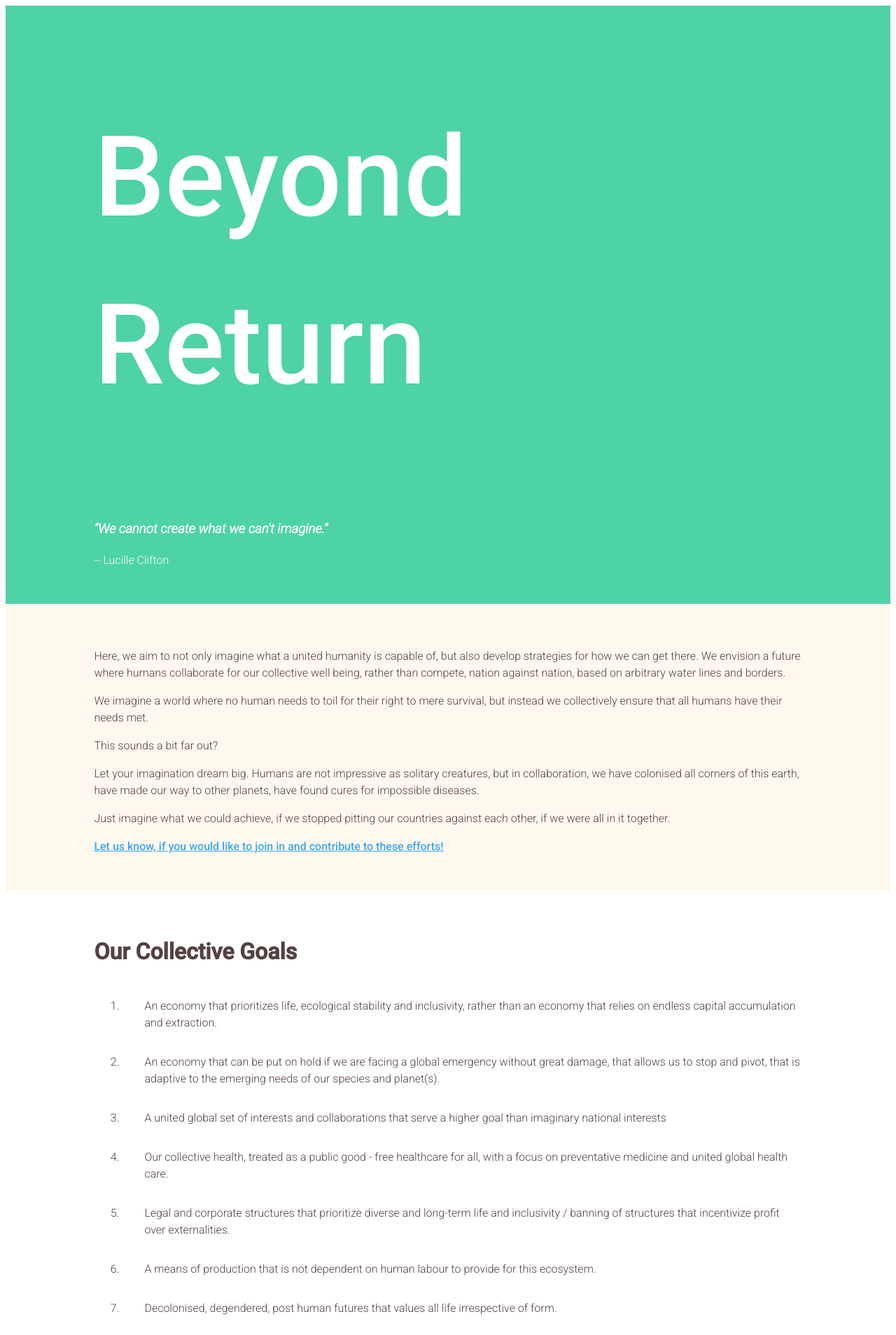
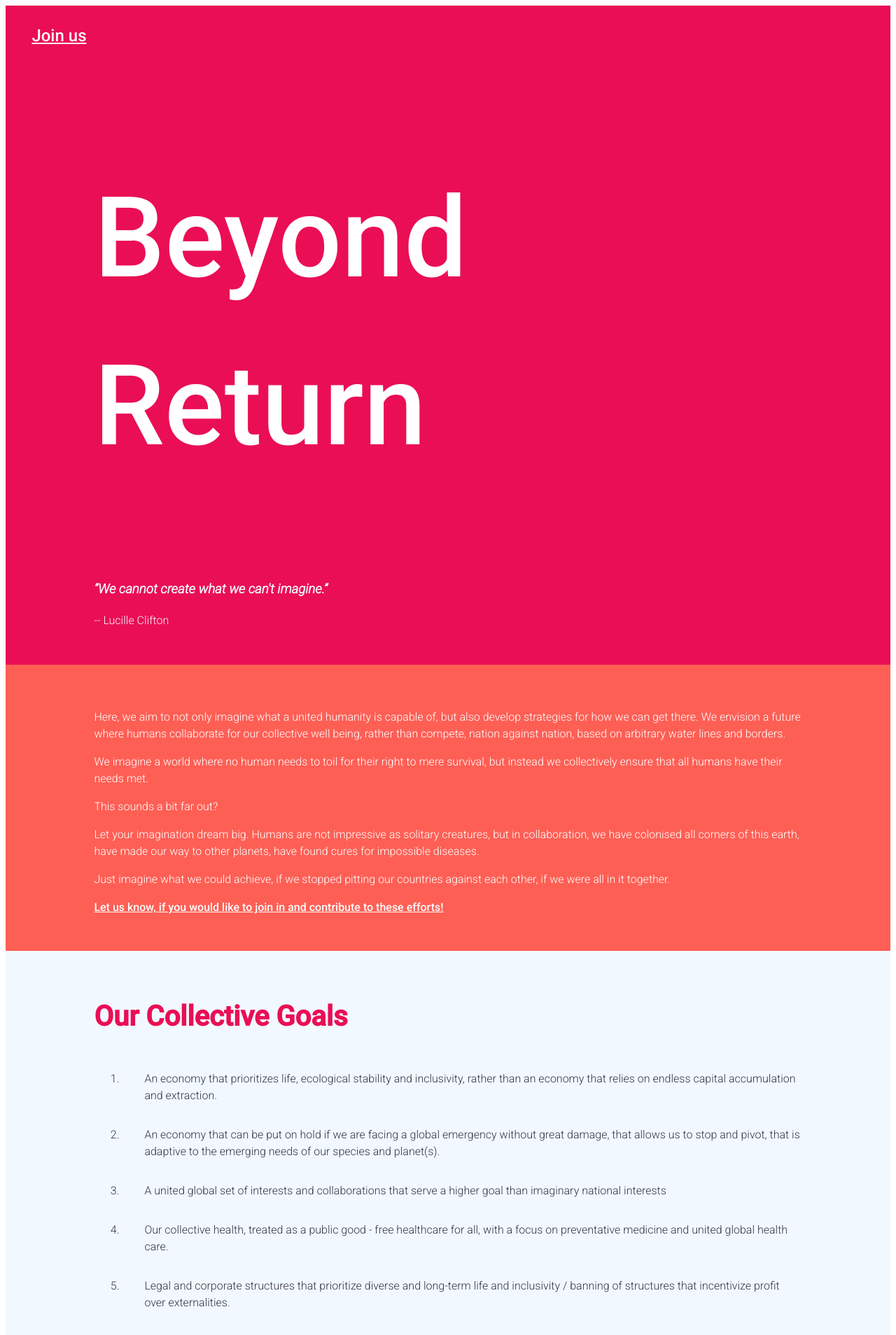
Before and after one commit to beyondreturn/beyondreturn.github.io, a Jekyll site: the page built from index.html, in a window 1280 px wide. Shown: the top 1908 px of the page at 70% size. Built offline with Jekyll 4.4.1, drawn with Linux system fonts in a browser that asks for light colours.

Commit message:
colors everywhere colors

```diff
--- a/_includes/navigation.html
+++ b/_includes/navigation.html
@@ -1,4 +1,4 @@
-<nav>
-  <a href="/">Home</a>
-  <a href="/">Join</a>
+
+<nav class="bg-color">
+  <a class="nav-link" href="https://docs.google.com/forms/d/e/1FAIpQLSf0qdDTUVmZSpm698EcGkgWbS2nXCn-Sk9aGnSsWyfb_lZUAQ/viewform" target="_blank">Join us</a>
 </nav>
--- a/_layouts/default.html
+++ b/_layouts/default.html
@@ -7,6 +7,7 @@
     <link href="https://fonts.googleapis.com/css2?family=Roboto:ital,wght@0,300;0,500;1,300&display=swap" rel="stylesheet">
   </head>
   <body>
+  	{% include navigation.html %}
     {{ content }}
   </body>
    <footer><p>Fiscally sponsored by District Commons - Join us as we explore experimental commoning in autonomous communities, spaces, and projects.</p>
--- a/_sass/main.scss
+++ b/_sass/main.scss
@@ -6,12 +6,13 @@ body {
 }
 
 body a {
-	color: #39a6f5;
+	color: #00A1E4;
 	font-weight: 500;
 }
 
 nav {
-
+	padding: 2%;
+	color: white;
 }
 
 li {
@@ -20,12 +21,15 @@ li {
 }
 
 footer {
-	margin-top: 5%;
-	background-color: #544141;
-	color: white;
+	background-color: #ea0e55;
+	color: #F2F8FF;
 	padding: 3% 10% 2% 10%;
 }
 
+.nav-link {
+	padding: 1%;
+	font-size: 1.5rem;
+}
 
 .section {
 	margin: 3% 10% 2% 10%;
@@ -33,6 +37,8 @@ footer {
 
 .section h1 {
 	padding-bottom: 2%;
+	color: #ea0e55;
+	font-size: 2.5rem;
 }
 
 .bg {
@@ -40,18 +46,30 @@ footer {
 }
 
 .bg-white {
-	background-color: white;
-	color: #544141;
+	background-color: #F2F8FF;
+	color: #333745;
 }
 
 .bg-color {
-	background-color: #4ed2a7;
+	background-color: #ea0e55;
+	color: #F2F8FF;
+}
+
+.bg-color-2 {
+	background-color: #FE5F55;
 	color: white;
 }
 
-.bg-grey {
-	background-color: #fff8ef;
-	color: #544141;
+.bg-color-2 a {
+	color: white;
+}
+
+.bg-color a {
+	color: white;
+}
+.bg-color-3 {
+	background-color: #FFFF82;
+	color: #333745;
 }
 
 .title h1 {
--- a/index.html
+++ b/index.html
@@ -11,7 +11,7 @@ title: Home
 	</div>
 </div>
 
-<div class= "bg-grey bg">
+<div class= "bg-color-2 bg">
 	<div class="section">
 		<p>
 		Here, we aim to not only imagine what a united humanity is capable of, but also develop strategies for how we can get there. We envision a future where humans collaborate for our collective well being, rather than compete, nation against nation, based on arbitrary water lines and borders.
```
Also changed, not shown: 3 other files.
